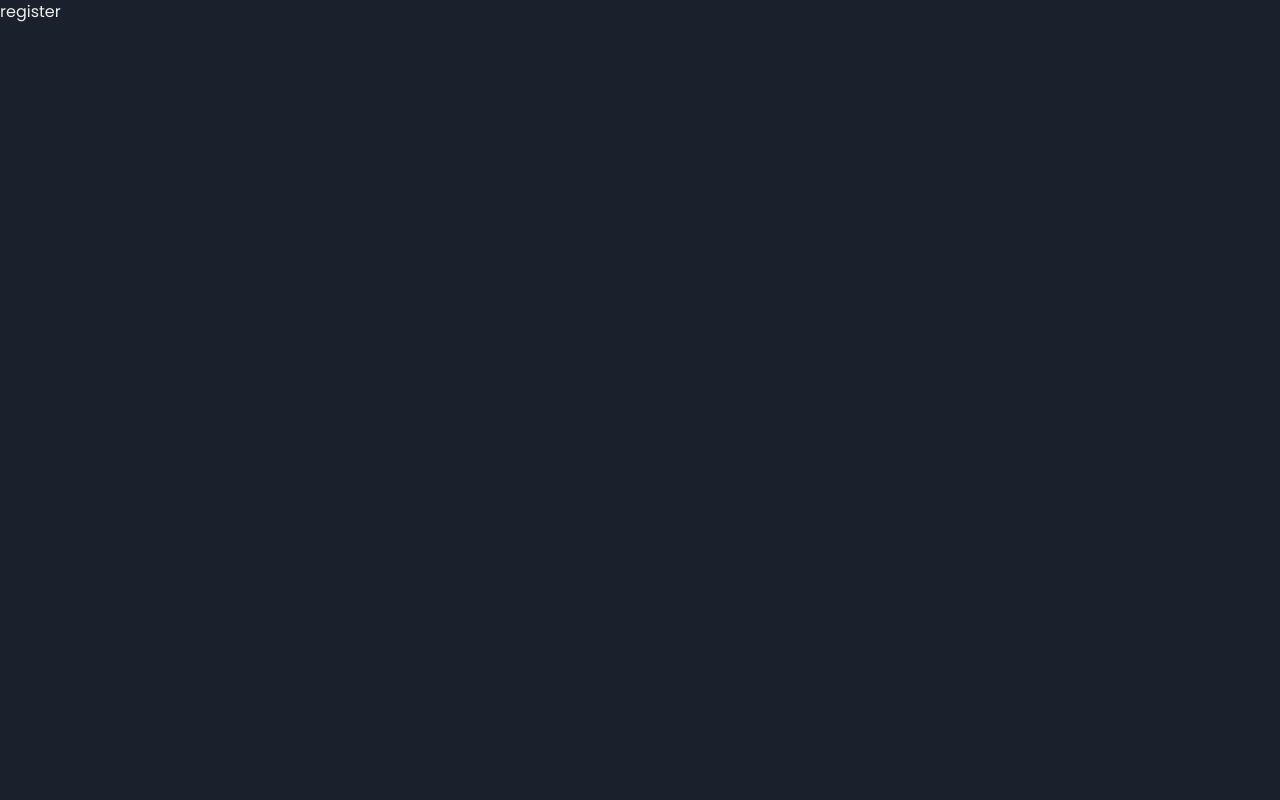
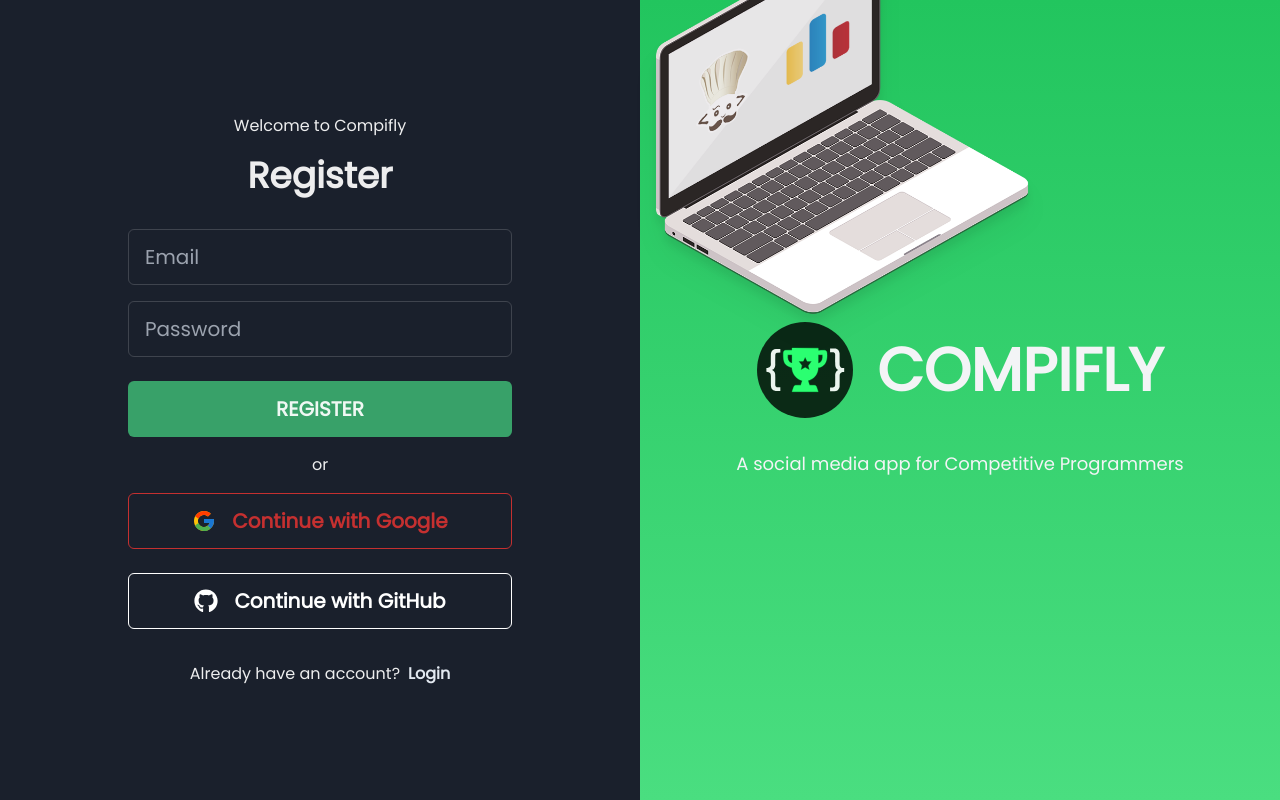
Before and after one commit to curiousyuvi/compifly, a Next.js app: page /register in a window 1280 px wide. Built offline with nearby package versions, Linux system fonts and the light colour scheme; no server answers.

Commit message:
create: created register page UI

```diff
--- a/pages/login.tsx
+++ b/pages/login.tsx
@@ -6,6 +6,7 @@ import {
   Text,
   useColorModeValue,
 } from "@chakra-ui/react";
+import Link from "next/link";
 import { useRouter } from "next/router";
 import { GetStaticProps, NextPage } from "next/types";
 import React, { useEffect, useState } from "react";
@@ -94,7 +95,7 @@ const Login: NextPage<{ userProtected: boolean }> = (props) => {
           >
             <FcGoogle className="text-2xl" />
             <span className="mx-2" />
-            {"Login with Google"}
+            {"Continue with Google"}
           </Text>
         </Button>
         <span className="my-3" />
@@ -112,9 +113,17 @@ const Login: NextPage<{ userProtected: boolean }> = (props) => {
           >
             <FaGithub className="text-2xl" />
             <span className="mx-2" />
-            {"Login with GitHub"}
+            {"Continue with GitHub"}
           </Text>
         </Button>
+        <span className="my-4" />
+        <Text>
+          New user?
+          <span className="mx-1" />
+          <Link href="/register">
+            <Button variant="link">Register</Button>
+          </Link>
+        </Text>
       </Box>
     </AuthLayout>
   );
--- a/pages/register.tsx
+++ b/pages/register.tsx
@@ -1,7 +1,140 @@
-import React from "react";
+import {
+  Box,
+  Button,
+  Heading,
+  Input,
+  Text,
+  useColorModeValue,
+} from "@chakra-ui/react";
+import Link from "next/link";
+import { useRouter } from "next/router";
+import { GetStaticProps, NextPage } from "next/types";
+import React, { useEffect, useState } from "react";
+import { FaGithub } from "react-icons/fa";
+import { FcGoogle } from "react-icons/fc";
+import AuthLayout from "../components/AuthLayout";
+import { auth } from "../firebase";
 
-const Register = () => {
-  return <div>register</div>;
+const Register: NextPage<{ userProtected: boolean }> = (props) => {
+  const router = useRouter();
+
+  useEffect(() => {
+    if (props.userProtected && auth.currentUser) {
+      router.replace("/");
+    }
+    // eslint-disable-next-line react-hooks/exhaustive-deps
+  }, [auth.currentUser]);
+  const [formData, setFormData] = useState({ email: "", password: "" });
+
+  const handleInputChange = (event: any) => {
+    setFormData({ ...formData, [event.target.id]: event.target.value });
+  };
+
+  const handleEmailPasswordFormSubmit = (event: any) => {
+    event.preventDefault();
+  };
+
+  return (
+    <AuthLayout>
+      <Box className="w-full h-full p-4 flex flex-col justify-center items-center">
+        <p>Welcome to Compifly</p>
+        <span className="my-2" />
+        <Heading>Register</Heading>
+        <form
+          onSubmit={handleEmailPasswordFormSubmit}
+          className="w-full flex flex-col justify-center items-center"
+        >
+          <span className="my-4" />
+          <Input
+            id="email"
+            value={formData.email}
+            onChange={handleInputChange}
+            placeholder="Email"
+            className="w-full max-w-sm"
+            height="14"
+            fontSize="xl"
+            focusBorderColor={useColorModeValue("green.300", "green.500")}
+          />
+          <span className="my-2" />
+          <Input
+            id="password"
+            value={formData.password}
+            onChange={handleInputChange}
+            placeholder="Password"
+            className="w-full max-w-sm"
+            height="14"
+            fontSize="xl"
+            focusBorderColor={useColorModeValue("green.300", "green.500")}
+          />
+          <span className="my-3" />
+          <Button
+            className="w-full max-w-sm"
+            height="14"
+            bgColor={useColorModeValue("green.300", "green.500")}
+            type="submit"
+          >
+            <Text fontWeight="extrabold" fontSize="xl">
+              REGISTER
+            </Text>
+          </Button>
+          <span className="my-2" />
+        </form>
+        <p>or</p>
+        <span className="my-2" />
+        <Button
+          className="w-full max-w-sm"
+          height="14"
+          variant="outline"
+          borderColor={useColorModeValue("red.400", "red.600")}
+          color={useColorModeValue("red.400", "red.600")}
+        >
+          <Text
+            fontWeight="extrabold"
+            fontSize="xl"
+            className="flex items-center"
+          >
+            <FcGoogle className="text-2xl" />
+            <span className="mx-2" />
+            {"Continue with Google"}
+          </Text>
+        </Button>
+        <span className="my-3" />
+        <Button
+          className="w-full max-w-sm"
+          height="14"
+          variant="outline"
+          borderColor={useColorModeValue("black", "white")}
+          color={useColorModeValue("black", "white")}
+        >
+          <Text
+            fontWeight="extrabold"
+            fontSize="xl"
+            className="flex items-center"
+          >
+            <FaGithub className="text-2xl" />
+            <span className="mx-2" />
+            {"Continue with GitHub"}
+          </Text>
+        </Button>
+        <span className="my-4" />
+        <Text>
+          Already have an account?
+          <span className="mx-1" />
+          <Link href="/login">
+            <Button variant="link">Login</Button>
+          </Link>
+        </Text>
+      </Box>
+    </AuthLayout>
+  );
+};
+
+export const getStaticProps: GetStaticProps = async (context) => {
+  return {
+    props: {
+      userProtected: true,
+    },
+  };
 };
 
 export default Register;
```
